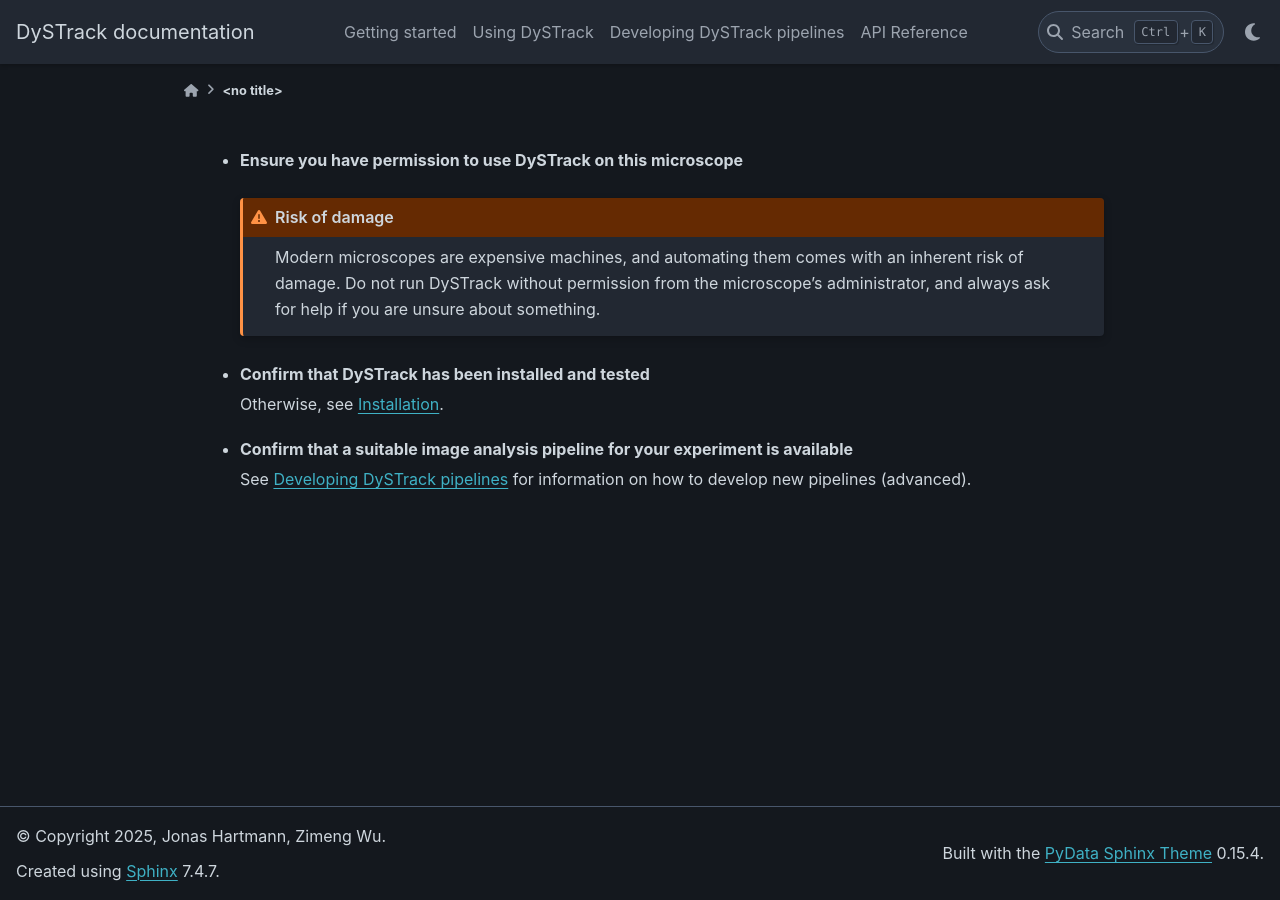
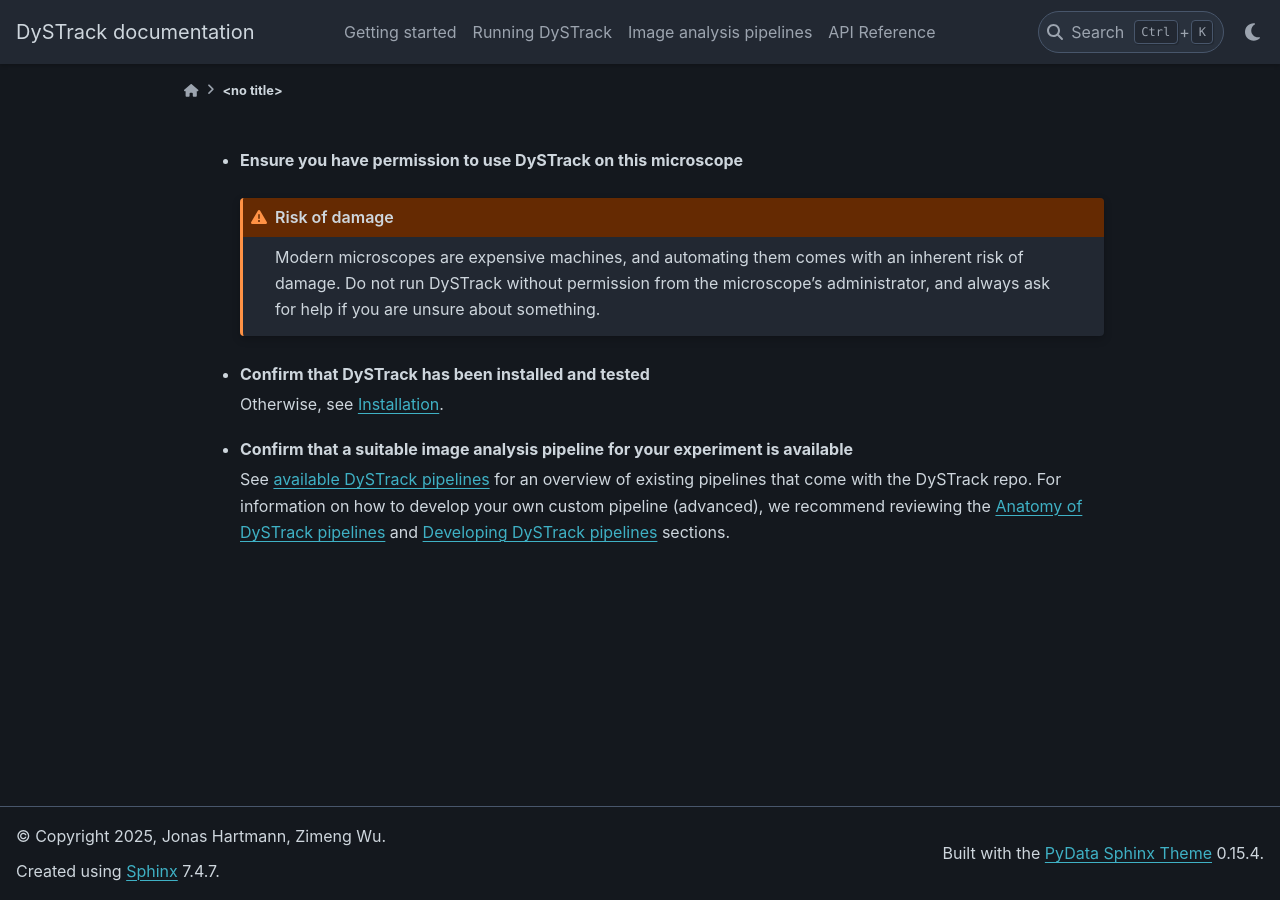
Before and after one commit to WhoIsJack/DySTrack, a Sphinx documentation site: the page built from docs/source/usage/_includes/generic_before_you_start_info.rst, in a window 1280 px wide. Built offline with Sphinx 7.4.7 and the PyData theme 0.15.4, drawn with Linux system fonts in a browser that asks for light colours.

Commit message:
Docs: some restructuring; better structure for the pipelines part, and added postprocessing page.

```diff
--- a/docs/source/develop/1_advice.rst
+++ /dev/null
@@ -1,4 +0,0 @@
-Advice on developing DySTrack pipelines
-=======================================
-
-TODO!
--- a/docs/source/develop/2_anatomy.rst
+++ /dev/null
@@ -1,4 +0,0 @@
-Anatomy of DySTrack pipeline functions
-======================================
-
-TODO!
--- a/docs/source/index.rst
+++ b/docs/source/index.rst
@@ -126,13 +126,13 @@
 .. toctree::
     :maxdepth: 2
 
-    Using DySTrack<usage/index>
+    Running DySTrack<usage/index>
 
 
 .. toctree::
     :maxdepth: 2
 
-    Developing DySTrack pipelines<develop/index>
+    Image analysis pipelines<pipelines/index>
 
 
 .. toctree::
--- /dev/null
+++ b/docs/source/pipelines/anatomy.rst
@@ -0,0 +1,4 @@
+Anatomy of DySTrack pipelines
+=============================
+
+TODO!
--- /dev/null
+++ b/docs/source/pipelines/available.rst
@@ -0,0 +1,4 @@
+Available DySTrack pipelines
+============================
+
+TODO! (+link to and from each pipeline's API reference)
--- /dev/null
+++ b/docs/source/pipelines/develop.rst
@@ -0,0 +1,4 @@
+Developing DySTrack pipelines
+=============================
+
+TODO!
--- a/docs/source/usage/_includes/generic_before_you_start_info.rst
+++ b/docs/source/usage/_includes/generic_before_you_start_info.rst
@@ -23,5 +23,8 @@
 * **Confirm that a suitable image analysis pipeline for your experiment is
   available**
 
-  See :doc:`Developing DySTrack pipelines</develop/index>` for information
-  on how to develop new pipelines (advanced).
+  See :doc:`available DySTrack pipelines</pipelines/available>` for an overview
+  of existing pipelines that come with the DySTrack repo. For information on
+  how to develop your own custom pipeline (advanced), we recommend reviewing
+  the :doc:`Anatomy of DySTrack pipelines</pipelines/anatomy>` and
+  :doc:`Developing DySTrack pipelines</pipelines/develop>` sections.
--- a/docs/source/usage/index.rst
+++ b/docs/source/usage/index.rst
@@ -1,5 +1,5 @@
-Using DySTrack
-==============
+Running DySTrack
+================
 
 .. toctree::
     :maxdepth: 1
--- /dev/null
+++ b/docs/source/usage/postprocessing.rst
@@ -0,0 +1,4 @@
+Advice on postprocessing DySTrack data
+======================================
+
+TODO!
```
Also changed, not shown: other parts of docs/source/usage/index.rst (+1 -0 lines), docs/source/develop/index.rst (deleted, +0 -9 lines), docs/source/pipelines/index.rst (added, +10 -0 lines), docs/source/pipelines/advanced.rst (renamed from docs/source/develop/3_advanced.rst).
